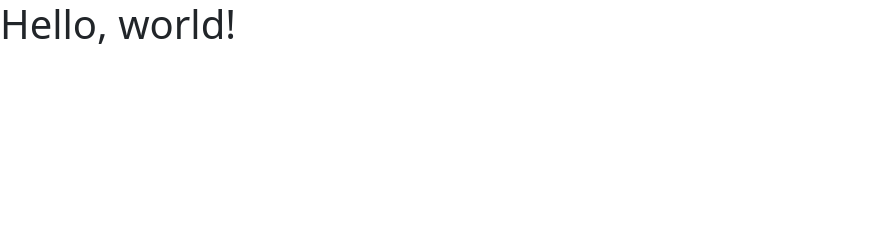
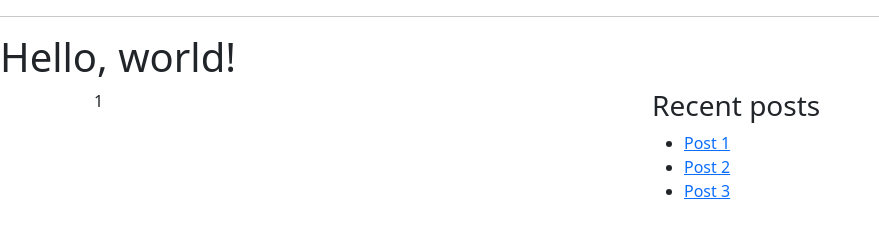
Before and after one commit to helenao-2025/code-space-induction-test, a plain HTML site: page index.html in a window 1280 px wide. Shown: the whole page, without its empty margins (0-879 px from the left). Drawn offline with nearby package versions, Linux system fonts and the light colour scheme.

Commit message:
Update index.html

```diff
--- a/index.html
+++ b/index.html
@@ -7,7 +7,25 @@
     <link href="https://cdn.jsdelivr.net/npm/bootstrap@5.2.3/dist/css/bootstrap.min.css" rel="stylesheet" integrity="sha384-rbsA2VBKQhggwzxH7pPCaAqO46MgnOM80zW1RWuH61DGLwZJEdK2Kadq2F9CUG65" crossorigin="anonymous">
   </head>
   <body>
+	<hr>
     <h1>Hello, world!</h1>
+	<div class="container">
+	<div class="container">
+		<div class="row">
+			<div class="col-md-6">
+			1
+			</div>
+			<div class="col-md-6">
+			<h3> Recent posts </h3>
+			<ul>
+			<li> <a href="www.google.com"> Post 1 </a></li>
+				<li> <a href="www.google.com"> Post 2 </a></li>
+				<li> <a href="www.google.com"> Post 3 </a></li>
+				</ul>
+			</div>
+		</div>
+	</div>
+	</div>
     <script src="https://cdn.jsdelivr.net/npm/bootstrap@5.2.3/dist/js/bootstrap.bundle.min.js" integrity="sha384-kenU1KFdBIe4zVF0s0G1M5b4hcpxyD9F7jL+jjXkk+Q2h455rYXK/7HAuoJl+0I4" crossorigin="anonymous"></script>
 	<script src="https://cdn.jsdelivr.net/npm/@popperjs/core@2.11.6/dist/umd/popper.min.js" integrity="sha384-oBqDVmMz9ATKxIep9tiCxS/Z9fNfEXiDAYTujMAeBAsjFuCZSmKbSSUnQlmh/jp3" crossorigin="anonymous"></script>
 
```
